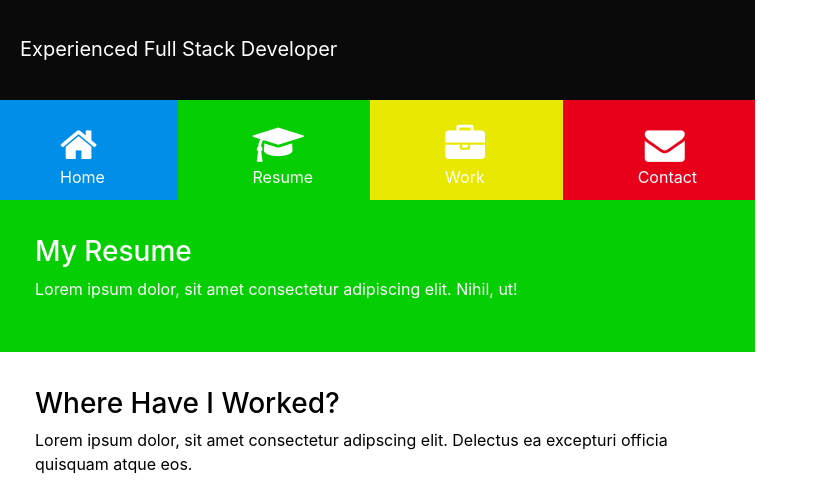
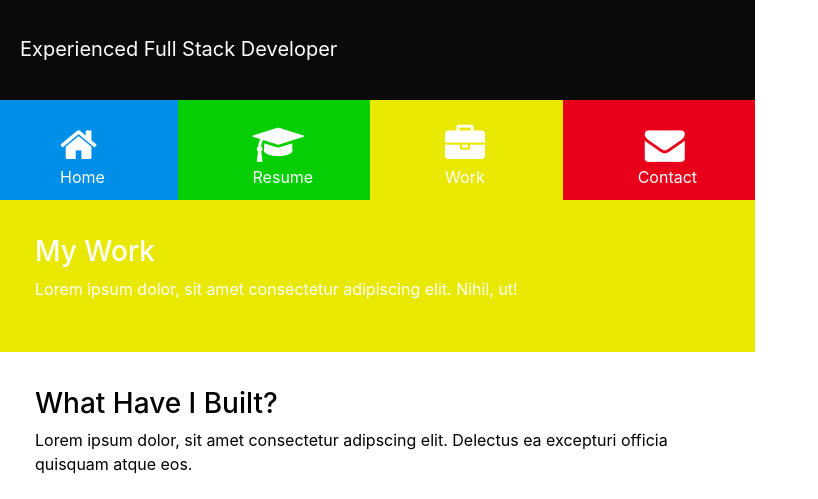
Before and after one commit to kaurkaelepkhk/pvk, a PHP site: page / in a window 1280 px wide. Shown: the part 850-1349 px from the top of the page, without its empty margins (0-818 px from the left). Run offline with PHP 8.4, Linux system fonts and the light colour scheme.

Commit message:
Work sektsioon

```diff
--- a/portfolio/css/style.css
+++ b/portfolio/css/style.css
@@ -149,17 +149,17 @@ h1, h2, h3, h4, h5, h6, p {
     background-color: #05ce02;
 }
 
-.work-text {
+.resume-text {
     padding: 0 35px;
     padding-top: 35px;
     padding-bottom: 10px;
 }
 
-.workinfo p, .workinfo h4, .workinfo h3 {
+.resume-info p, .resume-info h4, .resume-info h3 {
     color: #000;
 }
 
-.worktabel {
+.resumetabel {
     padding: 25px 5px;
     margin: 0 15px;
 }
@@ -174,3 +174,24 @@ h1, h2, h3, h4, h5, h6, p {
     background-color: #333232;
     padding: 25px 10px;
 }
+
+/*Work info*/
+
+.pais3 {
+    padding: 35px;
+    background-color: #e8e800;
+}
+
+.work-text {
+    padding: 0 35px;
+    padding-top: 35px;
+    padding-bottom: 10px;
+}
+
+.work-text p, .work-text h3 {
+    color: #000;
+}
+
+.work-info img {
+    padding: 0 35px;
+}
--- a/portfolio/index.html
+++ b/portfolio/index.html
@@ -121,17 +121,17 @@
 
 <!--Resume-->
 
-<div class="resumeinfo">
+<!--<div class="resumeinfo">
     <div class="pais2">
         <h3>My Resume</h3>
         <p>Lorem ipsum dolor, sit amet consectetur adipiscing elit. Nihil, ut!</p>
     </div>
-    <div class="work-text workinfo">
+    <div class="resume-text resume-info">
         <h3>Where Have I Worked?</h3>
         <p>Lorem ipsum dolor, sit amet consectetur adipscing elit. Delectus ea excepturi officia quisquam atque
             eos.</p>
     </div>
-    <div class="row workinfo worktabel">
+    <div class="row resume-info resumetabel">
         <div class="col-lg-4 kast">
             <h4>Devmasters</h4>
             <p>Lorem ipsum dolor, sit amet consectetur adipscing elit. Delectus ea excepturi officia quisquam atque
@@ -156,9 +156,24 @@
             <p class="tel">Phone: (333) 123-321-5612</p>
             <p>Dates: 2010 - 2015</p>
         </div>
+    </div>-->
+
+<!--Work-->
+
+<div class="work-info">
+    <div class="pais3">
+        <h3>My Work</h3>
+        <p>Lorem ipsum dolor, sit amet consectetur adipiscing elit. Nihil, ut!</p>
     </div>
-
-</div>
+    <div class="work-text">
+        <h3>What Have I Built?</h3>
+        <p>Lorem ipsum dolor, sit amet consectetur adipscing elit. Delectus ea excepturi officia quisquam atque
+            eos.</p>
+    </div>
+    <img src="http://wfiles.brothersoft.com/c/cat-photograph_195928-1280x720.jpg" alt="Image" width="100%;"
+         height="auto;">
+    <img src="http://wfiles.brothersoft.com/c/cat-photograph_195928-1280x720.jpg" alt="Image" width="100%;"
+         height="auto;">
 </div>
 </body>
 </html>
```
